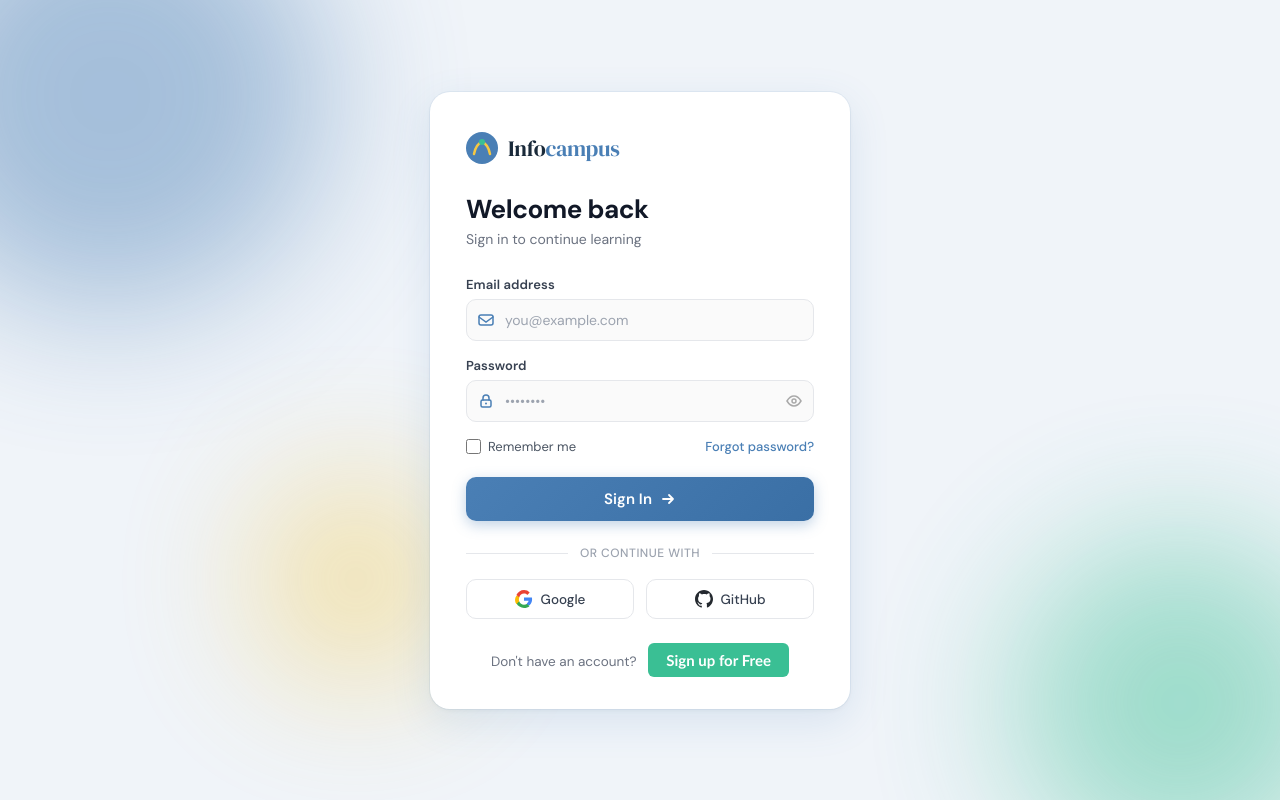
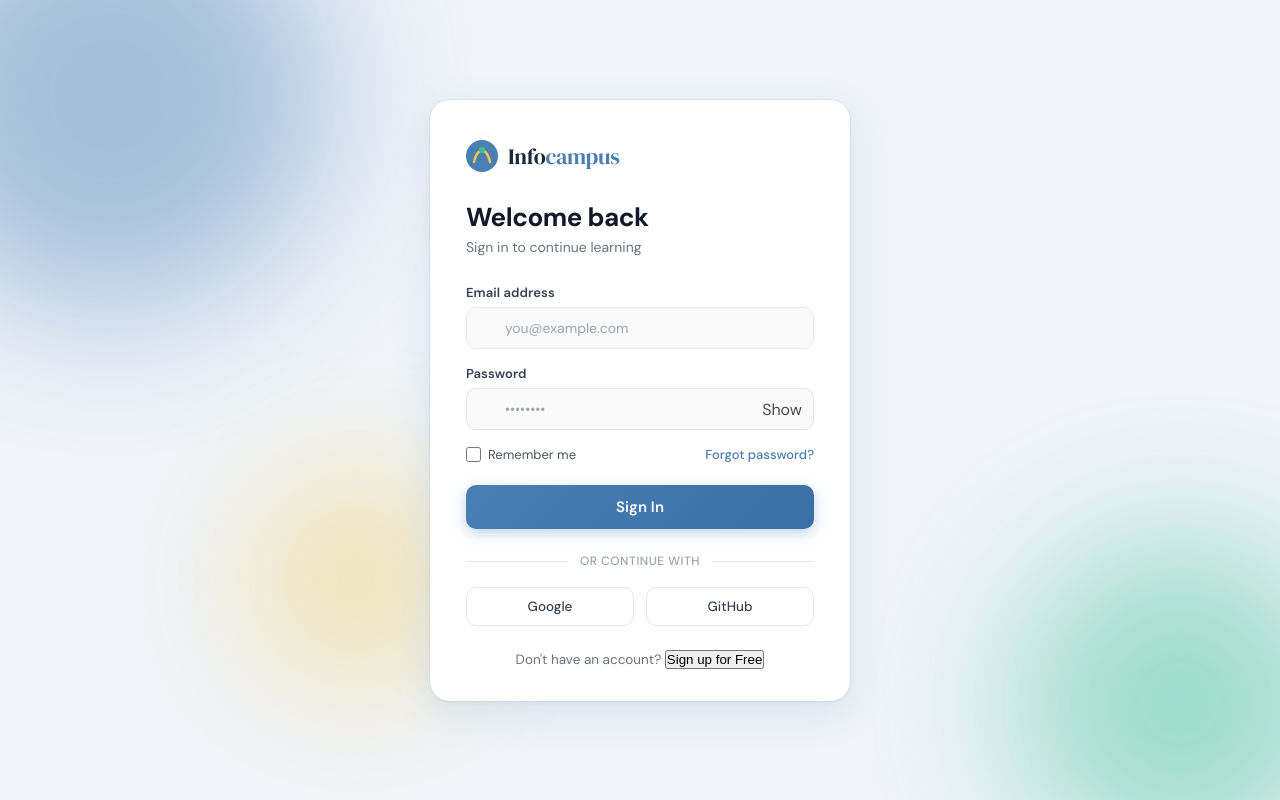
Before and after one commit to Pranavrkvtk/infocampus, a React (Create React App) app: page /login in a window 1280 px wide. Built offline with nearby package versions, Linux system fonts and the light colour scheme.

Commit message:
api added login and sign up

```diff
--- a/package.json
+++ b/package.json
@@ -7,6 +7,7 @@
     "@testing-library/jest-dom": "^6.9.1",
     "@testing-library/react": "^16.3.2",
     "@testing-library/user-event": "^13.5.0",
+    "axios": "^1.16.1",
     "lucide-react": "^1.17.0",
     "react": "^19.2.6",
     "react-dom": "^19.2.6",
--- /dev/null
+++ b/src/api/authApi.js
@@ -0,0 +1,9 @@
+import api from "./axios";
+
+export const registerUser = (userData) => {
+  return api.post("/auth/register", userData);
+};
+
+export const loginUser = (loginData) => {
+  return api.post("/auth/login", loginData);
+};
--- /dev/null
+++ b/src/api/axios.js
@@ -0,0 +1,20 @@
+import axios from "axios";
+
+const api = axios.create({
+  baseURL: "http://localhost:8080/api",
+  headers: {
+    "Content-Type": "application/json",
+  },
+});
+
+api.interceptors.request.use((config) => {
+  const token = localStorage.getItem("token");
+
+  if (token) {
+    config.headers.Authorization = `Bearer ${token}`;
+  }
+
+  return config;
+});
+
+export default api;
--- a/src/components/About/FreeAccount.jsx
+++ b/src/components/About/FreeAccount.jsx
@@ -1,7 +1,36 @@
-import React from "react";
+import React, { useState } from "react";
 import "./FreeAccount.css";
+import { registerUser } from "./../../api/authApi";
 
 function FreeAccount() {
+  const [name, setName] = useState("");
+  const [email, setEmail] = useState("");
+  const [password, setPassword] = useState("");
+
+  const handleRegister = async (e) => {
+    e.preventDefault();
+
+    try {
+      const res = await registerUser({
+        name,
+        email,
+        password,
+      });
+
+      console.log("Success:", res.data);
+      alert("Account Created Successfully");
+
+      // clear form after success
+      setName("");
+      setEmail("");
+      setPassword("");
+
+    } catch (error) {
+      console.log("Error:", error);
+      alert("Registration Failed");
+    }
+  };
+
   return (
     <div className="fa-page">
       <div className="fa-card">
@@ -9,24 +38,47 @@ function FreeAccount() {
         <h2>Create Free Account</h2>
         <p>Access 328 free lessons, labs and quizzes. No credit card required.</p>
 
-        <form className="fa-form" onSubmit={e => e.preventDefault()}>
+        <form className="fa-form" onSubmit={handleRegister}>
 
+          {/* NAME */}
           <div>
             <label>Full Name</label>
-            <input type="text" placeholder="John Smith" required />
+            <input
+              type="text"
+              placeholder="John Smith"
+              value={name}
+              onChange={(e) => setName(e.target.value)}
+              required
+            />
           </div>
 
+          {/* EMAIL */}
           <div>
             <label>Email Address</label>
-            <input type="email" placeholder="john@example.com" required />
+            <input
+              type="email"
+              placeholder="john@example.com"
+              value={email}
+              onChange={(e) => setEmail(e.target.value)}
+              required
+            />
           </div>
 
+          {/* PASSWORD */}
           <div>
             <label>Password</label>
-            <input type="password" placeholder="Min. 8 characters" required />
+            <input
+              type="password"
+              placeholder="Min. 8 characters"
+              value={password}
+              onChange={(e) => setPassword(e.target.value)}
+              required
+            />
           </div>
 
-          <button className="fa-btn" type="submit">Create Free Account</button>
+          <button className="fa-btn" type="submit">
+            Create Free Account
+          </button>
 
         </form>
 
--- a/src/components/Login.jsx
+++ b/src/components/Login.jsx
@@ -1,9 +1,38 @@
 import React, { useState } from "react";
 import "./Login.css";
-import { Link } from "react-router-dom";
+import { Link, useNavigate } from "react-router-dom";
+import { loginUser } from "../api/authApi";
 
 function Login() {
   const [showPass, setShowPass] = useState(false);
+
+  const [email, setEmail] = useState("");
+  const [password, setPassword] = useState("");
+
+  const navigate = useNavigate();
+
+  const handleLogin = async (e) => {
+    e.preventDefault();
+
+    try {
+      const res = await loginUser({
+        email,
+        password,
+      });
+
+      // store JWT token
+      localStorage.setItem("token", res.data.token);
+
+      alert("Login Successful");
+
+      // redirect to home/dashboard
+      navigate("/");
+
+    } catch (error) {
+      console.log("Login Error:", error);
+      alert("Invalid Email or Password");
+    }
+  };
 
   return (
     <div className="login-container">
@@ -13,6 +42,7 @@ function Login() {
       <div className="blob blob-3" />
 
       <div className="login-box">
+
         {/* Logo */}
         <div className="login-logo">
           <span className="logo-icon">
@@ -28,115 +58,89 @@ function Login() {
         <h2 className="login-heading">Welcome back</h2>
         <p className="login-sub">Sign in to continue learning</p>
 
-        <form onSubmit={e => e.preventDefault()}>
+        {/* FORM */}
+        <form onSubmit={handleLogin}>
+
+          {/* EMAIL */}
           <div className="field-group">
             <label className="field-label">Email address</label>
             <div className="input-wrap">
-              <span className="input-icon">
-                <svg width="16" height="16" viewBox="0 0 16 16" fill="none">
-                  <rect x="1" y="3" width="14" height="10" rx="2" stroke="#4a7fb5" strokeWidth="1.5"/>
-                  <path d="M1 5l7 5 7-5" stroke="#4a7fb5" strokeWidth="1.5" strokeLinecap="round"/>
-                </svg>
-              </span>
-              <input type="email" placeholder="you@example.com" className="login-input" />
+
+              <input
+                type="email"
+                placeholder="you@example.com"
+                className="login-input"
+                value={email}
+                onChange={(e) => setEmail(e.target.value)}
+                required
+              />
             </div>
           </div>
 
+          {/* PASSWORD */}
           <div className="field-group">
             <label className="field-label">Password</label>
             <div className="input-wrap">
-              <span className="input-icon">
-                <svg width="16" height="16" viewBox="0 0 16 16" fill="none">
-                  <rect x="3" y="7" width="10" height="7" rx="1.5" stroke="#4a7fb5" strokeWidth="1.5"/>
-                  <path d="M5 7V5a3 3 0 0 1 6 0v2" stroke="#4a7fb5" strokeWidth="1.5" strokeLinecap="round"/>
-                  <circle cx="8" cy="10.5" r="1" fill="#4a7fb5"/>
-                </svg>
-              </span>
+
               <input
                 type={showPass ? "text" : "password"}
                 placeholder="••••••••"
                 className="login-input"
+                value={password}
+                onChange={(e) => setPassword(e.target.value)}
+                required
               />
-              <span className="input-toggle" onClick={() => setShowPass(!showPass)}>
-                {showPass ? (
-                  <svg width="16" height="16" viewBox="0 0 16 16" fill="none">
-                    <path d="M1 8s3-5 7-5 7 5 7 5-3 5-7 5-7-5-7-5z" stroke="#888" strokeWidth="1.5"/>
-                    <circle cx="8" cy="8" r="2" stroke="#888" strokeWidth="1.5"/>
-                    <line x1="2" y1="2" x2="14" y2="14" stroke="#888" strokeWidth="1.5" strokeLinecap="round"/>
-                  </svg>
-                ) : (
-                  <svg width="16" height="16" viewBox="0 0 16 16" fill="none">
-                    <path d="M1 8s3-5 7-5 7 5 7 5-3 5-7 5-7-5-7-5z" stroke="#888" strokeWidth="1.5"/>
-                    <circle cx="8" cy="8" r="2" stroke="#888" strokeWidth="1.5"/>
-                  </svg>
-                )}
+
+              {/* toggle password */}
+              <span
+                className="input-toggle"
+                onClick={() => setShowPass(!showPass)}
+                style={{ cursor: "pointer" }}
+              >
+                {showPass ? "Hide" : "Show"}
               </span>
+
             </div>
           </div>
 
+          {/* OPTIONS */}
           <div className="login-options">
             <label className="remember-me">
               <input type="checkbox" />
               <span>Remember me</span>
             </label>
-            <a href="/forgot" className="forgot-link">Forgot password?</a>
+
+            <a href="/forgot" className="forgot-link">
+              Forgot password?
+            </a>
           </div>
 
+          {/* BUTTON */}
           <button type="submit" className="login-btn">
             Sign In
-            <svg width="16" height="16" viewBox="0 0 16 16" fill="none" style={{ marginLeft: "8px" }}>
-              <path d="M3 8h10M9 4l4 4-4 4" stroke="#fff" strokeWidth="1.8" strokeLinecap="round" strokeLinejoin="round"/>
-            </svg>
           </button>
         </form>
 
+        {/* DIVIDER */}
         <div className="divider"><span>or continue with</span></div>
 
+        {/* SOCIAL */}
         <div className="social-row">
-          <button className="social-btn">
-            <svg width="18" height="18" viewBox="0 0 18 18" fill="none">
-              <path d="M17.1 9.2c0-.6-.1-1.2-.2-1.7H9v3.3h4.6c-.2 1-.8 1.9-1.7 2.4v2h2.7c1.6-1.5 2.5-3.6 2.5-6z" fill="#4285F4"/>
-              <path d="M9 18c2.3 0 4.2-.8 5.6-2.1l-2.7-2c-.8.5-1.7.8-2.9.8-2.2 0-4.1-1.5-4.8-3.5H1.4v2.1C2.8 16 5.7 18 9 18z" fill="#34A853"/>
-              <path d="M4.2 11.2c-.2-.5-.3-1.1-.3-1.7s.1-1.2.3-1.7V5.7H1.4C.5 7.1 0 8.5 0 10s.5 2.9 1.4 4.3l2.8-3.1z" fill="#FBBC05"/>
-              <path d="M9 3.6c1.3 0 2.4.4 3.3 1.3l2.4-2.4C13.2.8 11.3 0 9 0 5.7 0 2.8 2 1.4 5l2.8 2.2C4.9 5.1 6.8 3.6 9 3.6z" fill="#EA4335"/>
-            </svg>
-            Google
-          </button>
-          <button className="social-btn">
-            <svg width="18" height="18" viewBox="0 0 18 18" fill="none">
-              <path d="M9 0C4 0 0 4 0 9c0 4 2.6 7.4 6.2 8.6.5.1.6-.2.6-.4v-1.5c-2.6.6-3.1-1.2-3.1-1.2-.4-1.1-1-1.4-1-1.4-.8-.6.1-.6.1-.6.9.1 1.4.9 1.4.9.8 1.4 2.1 1 2.6.7.1-.5.3-.9.5-1.1-2-.2-4.2-1-4.2-4.6 0-1 .4-1.9 1-2.5-.1-.3-.4-1.2.1-2.5 0 0 .8-.3 2.7 1 .8-.2 1.6-.3 2.4-.3.8 0 1.6.1 2.4.3 1.9-1.3 2.7-1 2.7-1 .5 1.3.2 2.2.1 2.5.6.7 1 1.5 1 2.5 0 3.6-2.2 4.4-4.2 4.6.3.3.6.8.6 1.6v2.4c0 .2.1.5.6.4C15.4 16.4 18 13 18 9c0-5-4-9-9-9z" fill="#24292F"/>
-            </svg>
-            GitHub
-          </button>
+          <button className="social-btn">Google</button>
+          <button className="social-btn">GitHub</button>
         </div>
 
+        {/* SIGNUP */}
         <div className="signup-prompt">
           <span>Don't have an account? </span>
 
-  <Link
-    to="/free-account"
-    style={{ textDecoration: "none" }}
-  >
-    <button
-      type="button"
-      style={{
-        background: "#3abf94",
-        color: "#fff",
-        border: "none",
-        borderRadius: "6px",
-        padding: "8px 18px",
-        fontFamily: "'Trebuchet MS', sans-serif",
-        fontWeight: 700,
-        fontSize: "15px",
-        cursor: "pointer",
-        whiteSpace: "nowrap",
-        marginLeft: "8px",
-      }}
-    >
+          <Link to="/free-account">
+            <button type="button" className="signup-btn">
               Sign up for Free
             </button>
           </Link>
         </div>
+
       </div>
     </div>
   );
```
Also changed, not shown: 1 other file (tests, documents, lock files or other folders). Lines whose indentation alone changed are shown as unchanged.
